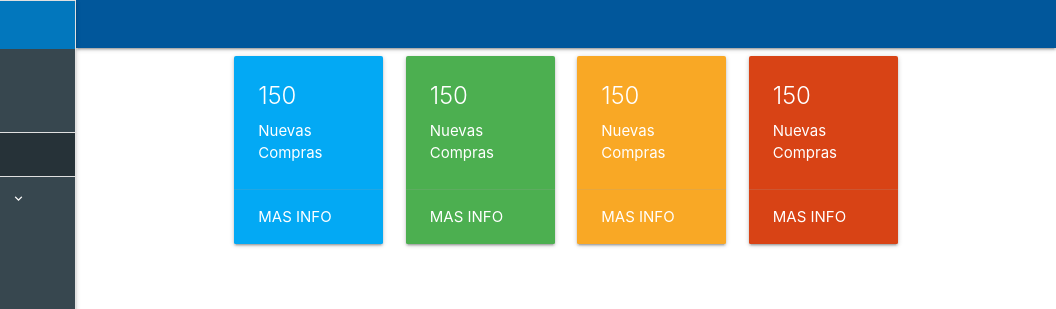
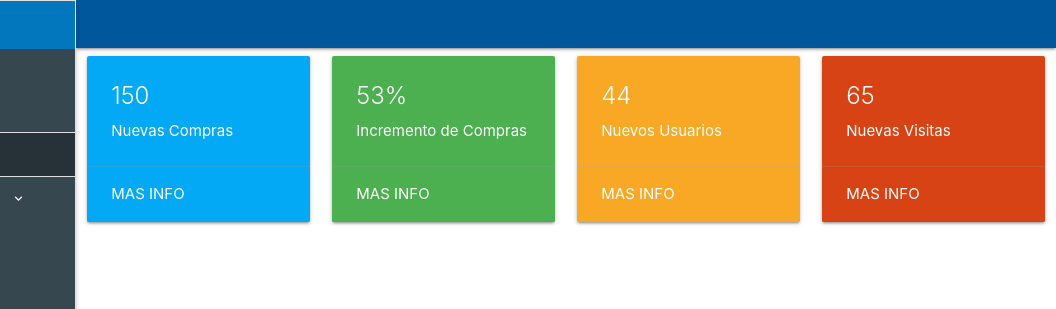
Before and after one commit to Claudiagari/reto-arkano-ur, a website: page public/views/icons-dashboard.html in a window 1280 px wide. Shown: the top 309 px of the page, 224-1280 px from the left. Drawn offline with nearby package versions, Linux system fonts and the light colour scheme.

Commit message:
actualizando data

```diff
--- a/public/views/icons-dashboard.html
+++ b/public/views/icons-dashboard.html
@@ -42,7 +42,7 @@
     </nav>
   </header>
   <main>
-    <div class="container">
+    <div class="">
       <div class="row">
         <div class="col s12 m3">
           <div class="card light-blue">
@@ -58,8 +58,8 @@
         <div class="col s12 m3">
           <div class="card green">
             <div class="card-content white-text">
-              <span class="card-title">150</span>
-              <p>Nuevas Compras</p>
+              <span class="card-title">53%</span>
+              <p>Incremento de Compras</p>
             </div>
             <div class="card-action">
               <a href="#" class="white-text">Mas Info</a>
@@ -69,8 +69,8 @@
         <div class="col s12 m3">
           <div class="card yellow darken-3">
             <div class="card-content white-text">
-              <span class="card-title">150</span>
-              <p>Nuevas Compras</p>
+              <span class="card-title">44</span>
+              <p>Nuevos Usuarios</p>
             </div>
             <div class="card-action">
               <a href="#" class="white-text">Mas Info</a>
@@ -80,8 +80,8 @@
         <div class="col s12 m3">
           <div class="card deep-orange darken-3">
             <div class="card-content white-text">
-              <span class="card-title">150</span>
-              <p>Nuevas Compras</p>
+              <span class="card-title">65</span>
+              <p>Nuevas Visitas</p>
             </div>
             <div class="card-action">
               <a href="#" class="white-text">Mas Info</a>
```
